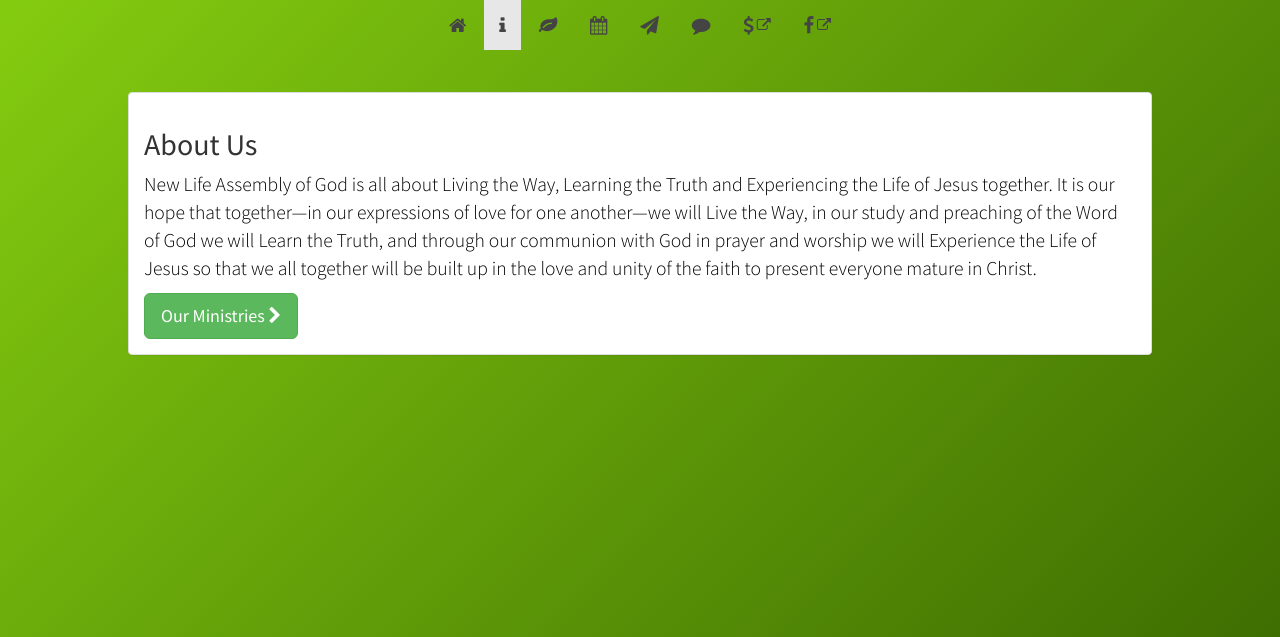
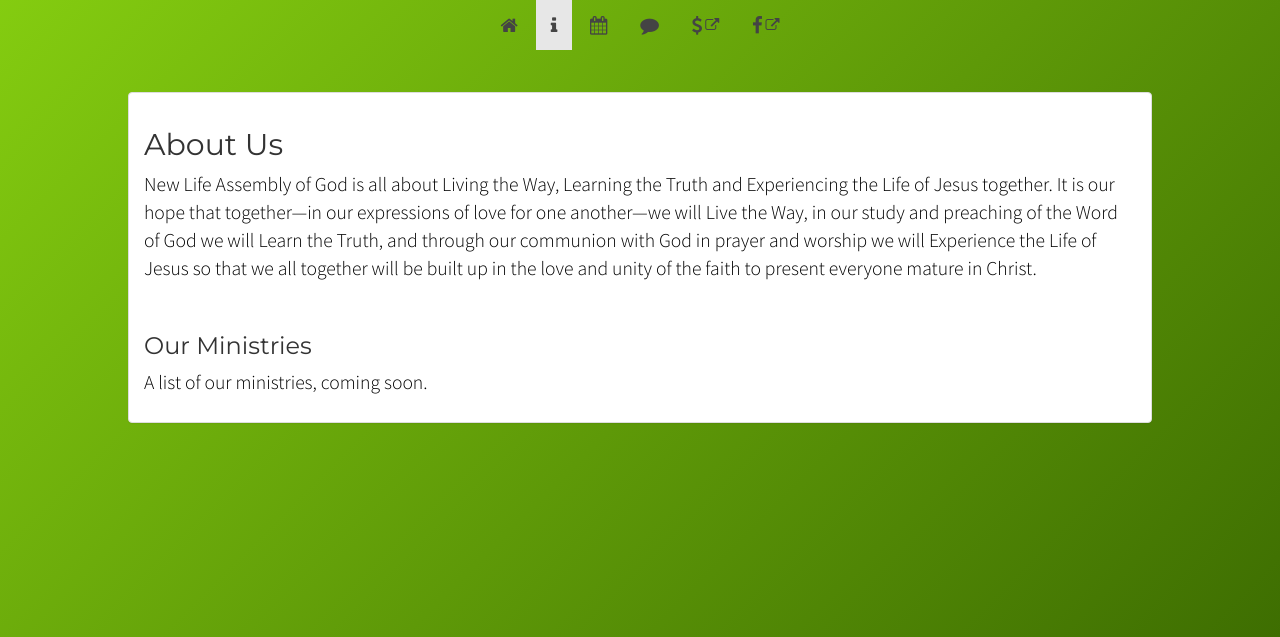
Before and after one commit to Remolten/utopia-remastered, a PHP site: page / in a window 1280 px wide, after a click that opens the changed part. Shown: the top 637 px of the page. Run offline with PHP 8.4, Linux system fonts and the light colour scheme.

Commit message:
Simplify things

```diff
--- a/css/main.css
+++ b/css/main.css
@@ -29,6 +29,12 @@
     /* Text Color */
     p {
         color: #000;
+    }
+
+/* Headings */
+
+    h1, h2, h3, h4, h5, h6 {
+        font-family: 'Montserrat', sans-serif;
     }
 
 /* Icons */
@@ -91,13 +97,11 @@
     }
 
     .jumbotron > h1 {
-        font-family: 'Montserrat', sans-serif;
         color: #000;
         font-size: 3em;
     }
 
     .jumbotron > h3 {
-        font-family: 'Montserrat', 'sans-serif';
         color: #000;
         font-size: 1.6em;
     }
@@ -119,9 +123,8 @@
         padding-top: 1.5em;
     }
 
-/* Tiny Mobile Screens */
-/* TODO set all panels to same percentage at each size */
-    @media screen and (max-width: 710px) {
+/* Change size for small screens */
+    @media screen and (max-width: 720px) {
         .jumbotron {
             width: 90% !important;
         }
--- a/index.html
+++ b/index.html
@@ -33,32 +33,12 @@
 				<!-- Nav -->
                     <nav class="navbar navbar-default navbar-static-top" role="navigation">
                         <div class="container-fluid">
-                            <!--<a href="#" class="navbar-brand">New Life Assembly of God</a>
-                            <button type="button" class="navbar-toggle collapsed" data-toggle="collapse" data-target="#navbar-collapse" aria-expanded="false">
-                                <span class="sr-only">Toggle navigation</span>
-                                <span class="icon-bar"></span>
-                                <span class="icon-bar"></span>
-                                <span class="icon-bar"></span>
-                            </button>
-                        </div>
-
-                        <div class="collapse navbar-collapse" id="navbar-collapse">-->
                             <ul class="nav navbar-nav">
                                 <li id="home-nav"><a href="#home" class="plink" data-toggle="tooltip" data-placement="bottom" title="Home" onclick=""><span class="icon fa-home fa-lg"></span></a></li>
                                 <li id="info-nav"><a href="#info" class="plink" data-toggle="tooltip" data-placement="bottom" title="About Us" onclick=""><span class="icon fa-info fa-lg"></span></a></li>
-                                <!--<li id="ministries-nav" class="dropdown">
-                                    <a id="ministries-link" href="#" class="dropdown-toggle" data-toggle="dropdown" role="button" aria-haspopup="true" aria-expanded="false" data-placement="bottom" title="Ministries"><span class="icon fa-leaf fa-lg"></span><span class="caret"></span></a>
-                                    <ul class="dropdown-menu">
-                                        <li><a href="#">Action</a></li>
-                                        <li><a href="#">Another action</a></li>
-                                        <li><a href="#">Something else here</a></li>
-                                        <li role="separator" class="divider"></li>
-                                        <li><a href="#">Separated link</a></li>
-                                    </ul>
-                                </li>-->
-                                <li id="ministries-nav"><a href="#ministries" class="plink" data-toggle="tooltip" data-placement="bottom" title="Ministries"><span class="icon fa-leaf fa-lg"></span></a></li>
+                                <!--<li id="ministries-nav"><a href="#ministries" class="plink" data-toggle="tooltip" data-placement="bottom" title="Ministries"><span class="icon fa-leaf fa-lg"></span></a></li>-->
                                 <li id="calendar-nav"><a href="#calendar" class="plink" data-toggle="tooltip" data-placement="bottom" title="Calendar"><span class="icon fa-calendar fa-lg"></span></a></li>
-                                <li id="prayer-nav"><a href="#prayer" class="plink" data-toggle="tooltip" data-placement="bottom" title="Prayer"><span class="icon fa-paper-plane fa-lg"></span></a></li>
+                                <!--<li id="prayer-nav"><a href="#prayer" class="plink" data-toggle="tooltip" data-placement="bottom" title="Prayer"><span class="icon fa-paper-plane fa-lg"></span></a></li>-->
                                 <li id="blog-nav"><a href="#blog" class="plink" data-toggle="tooltip" data-placement="bottom" title="Blog"><span class="icon fa-comment fa-lg"</span></a></li>
                                 <li id="pushpay-nav"><a href="https://pushpay.com/pay/ellendaleag" target="_blank" data-toggle="tooltip" data-placement="bottom" title="PushPay"><span class="icon fa-usd fa-lg"></span> <span class="icon fa-external-link"></span></a></li>
                                 <li id="facebook-nav"><a href="https://facebook.com/ellendaleag" target="_blank" data-toggle="tooltip" data-placement="bottom" title="Facebook"><span class="icon fa-facebook fa-lg"></span> <span class="icon fa-external-link"></span></a></li>
@@ -77,25 +57,28 @@
                         <div id="info" class="panel apanel panel-default">
                             <div class="panel-body">
                                 <h2>About Us</h2>
-                                <p>New Life Assembly of God is all about Living the Way, Learning the Truth and Experiencing the Life of Jesus together. It is our hope that together—in our expressions of love for one another—we will Live the Way, in our study and preaching of the Word of God we will Learn the Truth, and through our communion with God in prayer and worship we will Experience the Life of Jesus so that we all together will be built up in the love and unity of the faith to present everyone mature in Christ.</p>
-                                <a href="#ministries" class="btn btn-success btn-lg plink" role="button">Our Ministries <span class="icon fa-chevron-right"></span></a>
+                                <p>New Life Assembly of God is all about Living the Way, Learning the Truth and Experiencing the Life of Jesus together. It is our hope that together—in our expressions of love for one another—we will Live the Way, in our study and preaching of the Word of God we will Learn the Truth, and through our communion with God in prayer and worship we will Experience the Life of Jesus so that we all together will be built up in the love and unity of the faith to present everyone mature in Christ.</p><br>
+                                <!--<hr style="height: 10px; background: transparent url('favicon.ico'); background-size: contain; border: none;" />-->
+                                <h3>Our Ministries</h3>
+                                <p>A list of our ministries, coming soon.</p>
+                                <!--<a href="#ministries" class="btn btn-success btn-lg plink" role="button">Our Ministries <span class="icon fa-chevron-right"></span></a>-->
                             </div>
                         </div>
-                        <div id="ministries" class="panel apanel panel-default">
+                        <!--<div id="ministries" class="panel apanel panel-default">
                             <div class="panel-body">
                                 A list of our ministries, coming soon.
                             </div>
-                        </div>
+                        </div>-->
                         <div id="calendar" class="panel apanel panel-default">
                             <div class="panel-body">
                                 A calendar with all of our events, coming soon.
                             </div>
                         </div>
-                        <div id="prayer" class="panel apanel panel-default">
+                        <!--<div id="prayer" class="panel apanel panel-default">
                             <div class="panel-body">
                                 Submission of prayer requests, coming soon.
                             </div>
-                        </div>
+                        </div>-->
                         <div id="blog" class="panel apanel panel-default">
                             <div class="panel-body">
                                 The new blog, coming soon.
```
